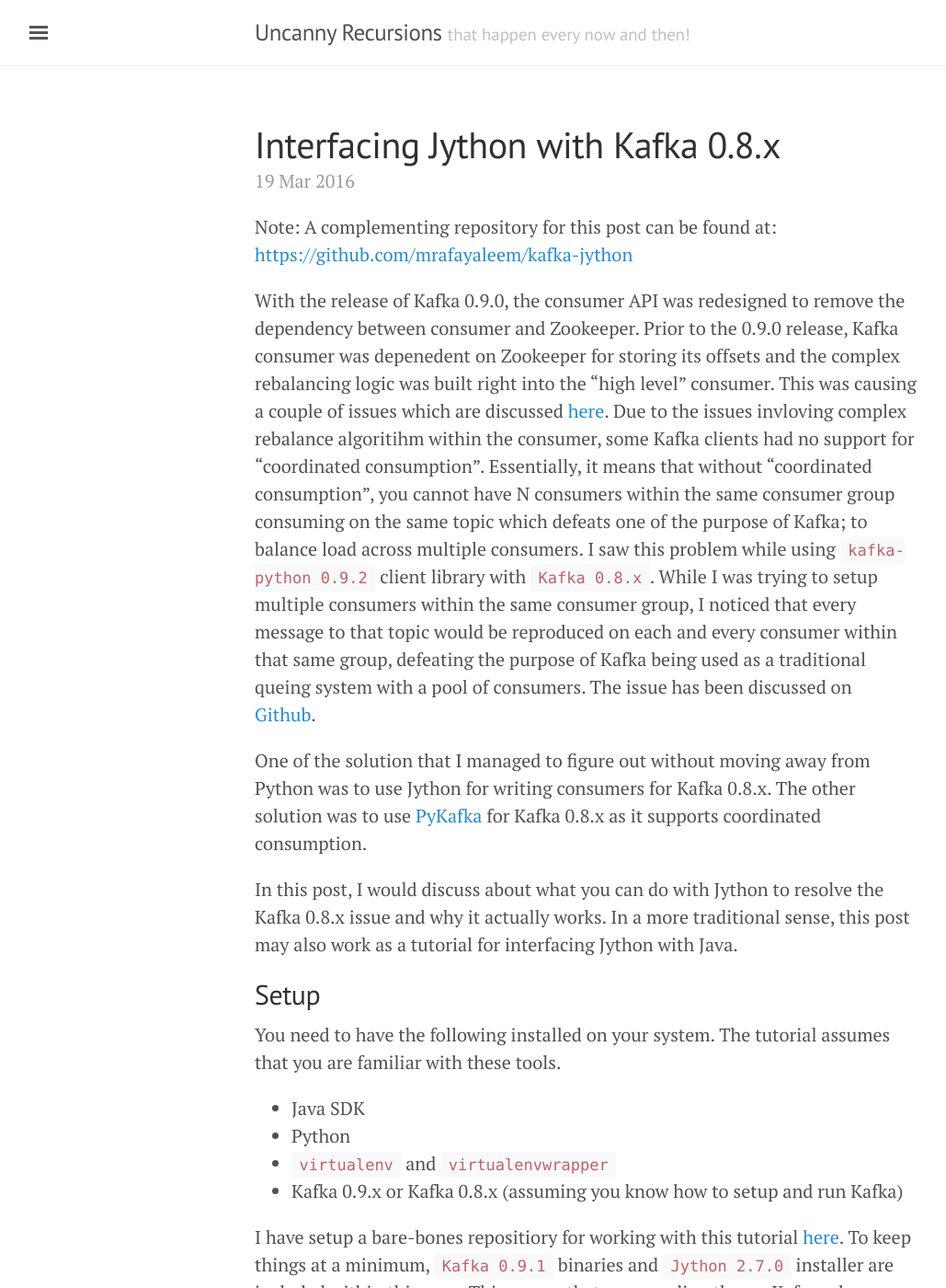
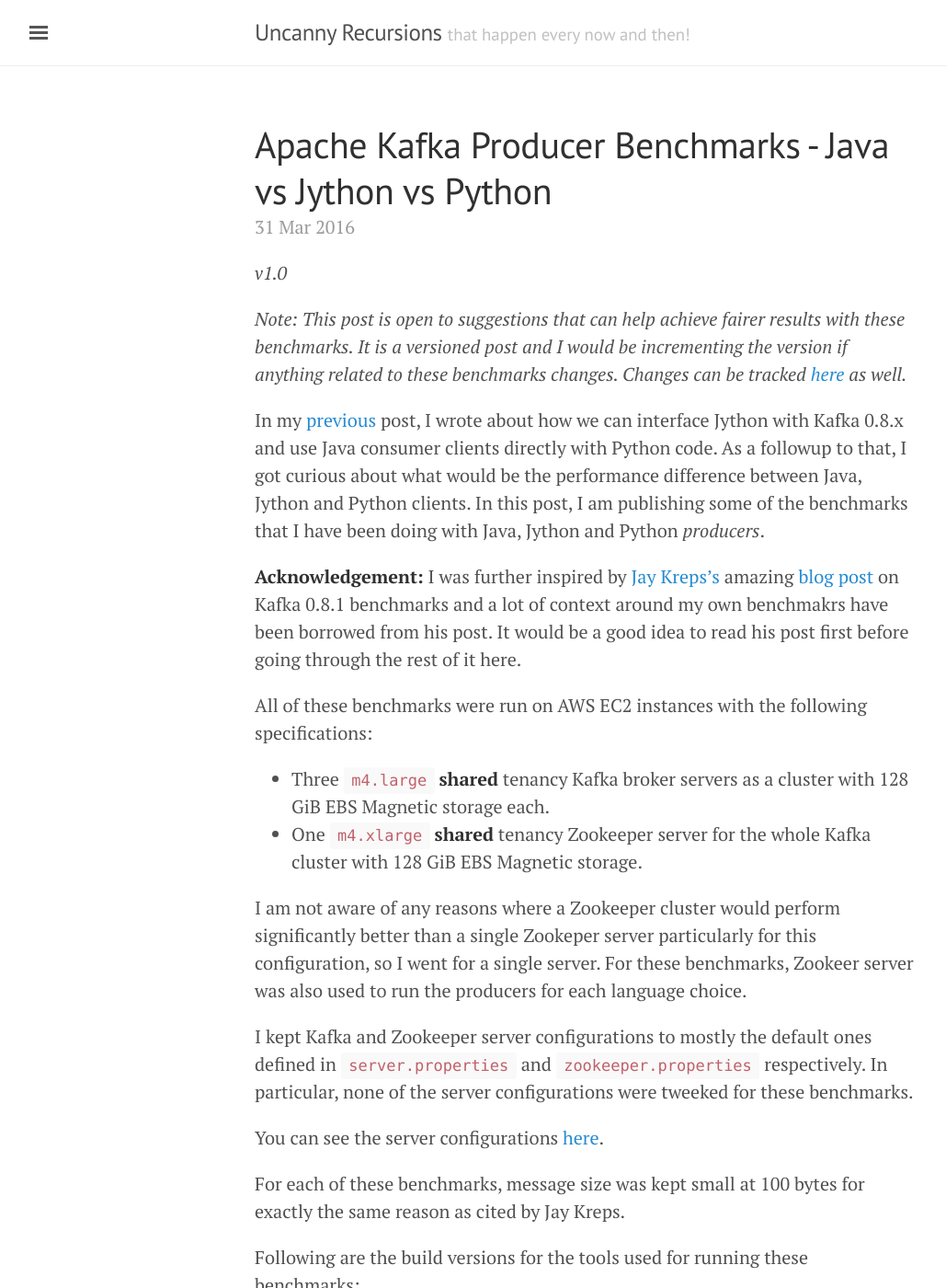
Before and after one commit to mrafayaleem/mrafayaleem.github.io, a Jekyll site: the page built from index.html, in a window 1280 px wide and 1400 px high. Shown: the whole window at 92% size, without its empty margins (3-1032 px from the left). Built offline with Jekyll 4.4.1, drawn with Linux system fonts in a browser that asks for light colours; the list of posts is cut into pages by our own code; some of the changed text lies outside the part shown.

Commit message:
development: kafka producer benchmarks post.

```diff
--- /dev/null
+++ b/_posts/2016-03-31-apache-kafka-producer-benchmarks.md
@@ -0,0 +1,96 @@
+---
+layout: post
+comments: true
+title: Apache Kafka Producer Benchmarks - Java vs Jython vs Python
+---
+*v1.0*
+
+*Note: This post is open to suggestions that can help achieve fairer results with these benchmarks. It is a versioned post and I would be incrementing the version if anything related to these benchmarks changes. Changes can be tracked [here](https://github.com/mrafayaleem/mrafayaleem.github.io) as well.*
+
+In my [previous](http://mrafayaleem.com/2016/03/19/interfacing-jython-with-kafka/) post, I wrote about how we can interface Jython with Kafka 0.8.x and use Java consumer clients directly with Python code. As a followup to that, I got curious about what would be the performance difference between Java, Jython and Python clients. In this post, I am publishing some of the benchmarks that I have been doing with Java, Jython and Python *producers*.
+
+**Acknowledgement:** I was further inspired by [Jay Kreps's](https://twitter.com/jaykreps) amazing [blog post](https://engineering.linkedin.com/kafka/benchmarking-apache-kafka-2-million-writes-second-three-cheap-machines) on Kafka 0.8.1 benchmarks and a lot of context around my own benchmakrs have been borrowed from his post. It would be a good idea to read his post first before going through the rest of it here.
+
+All of these benchmarks were run on AWS EC2 instances with the following specifications:
+
+- Three `m4.large` **shared** tenancy Kafka broker servers as a cluster with 128 GiB EBS Magnetic storage each.
+- One `m4.xlarge` **shared** tenancy Zookeeper server for the whole Kafka cluster with 128 GiB EBS Magnetic storage.
+
+I am not aware of any reasons where a Zookeeper cluster would perform significantly better than a single Zookeper server particularly for this configuration, so I went for a single server. For these benchmarks, Zookeer server was also used to run the producers for each language choice.
+
+I kept Kafka and Zookeeper server configurations to mostly the default ones defined in `server.properties` and `zookeeper.properties` respectively. In particular, none of the server configurations were tweeked for these benchmarks.
+
+You can see the server configurations [here](https://github.com/mrafayaleem/kafka-jython/tree/master/config).
+
+For each of these benchmarks, message size was kept small at 100 bytes for exactly the same reason as cited by Jay Kreps.
+
+Following are the build versions for the tools used for running these benchmarks:
+
+- Kafka: `0.9.0.1`
+- Java: `Java(TM) SE Runtime Environment (build 1.7.0_80-b15)`
+- Jython: `2.7.0`
+- Python `2.7.6`
+- kafka-python: `1.0.2`
+- Python futures module: `3.0.5`
+
+I divided the benchmarks into three different cases with each case recording results for all the runs. Before going into the results, lets be clear about the following:
+
+- **Case**: Case is the configuration for running the benchmarks. For example, producing on a topic with no replication is a case.
+- **Run**: The choice of language for running a benchmark is a run. For example, a Java producer benchmark is a run.
+- **Pure Java**: Java code running official Apacha Kafka producer API. See [implementation](https://github.com/mrafayaleem/kafka-jython/blob/master/benchmarks/src/main/java/kafkajython/benchmarks/ProducerPerformance.java).
+- **Java interfaced Jython**: Jython code is just used to call producer code. The actual implementation is still in Java. See [implementation](https://github.com/mrafayaleem/kafka-jython/blob/master/benchmarks/src/main/jython/java_interfaced_jython_prodcuer.py).
+- **Pure Jython**: Where possible, everything is written in Python code using Python standard libraries, except the actual internal producer implementation which is imported from official Kafka libraries. See [implementation](https://github.com/mrafayaleem/kafka-jython/blob/master/benchmarks/src/main/jython/producer_performance.py).
+- **Pure Python**: Pure Python code that uses `kafka-python` client for Kafka. See [implementation](https://github.com/mrafayaleem/kafka-jython/blob/master/benchmarks/src/main/python/producer_performance.py).
+
+These benchmarks were run for the following cases:
+
+1. Single producer (single thread) producing on a topic with no replication and 6 partitions.
+2. Single producer (single thread) producing asynchronousyly on a topic with replication factor of 3 and 6 partitions.
+3. Single producer (single thread) producing syncronously on a topic with replication factor of 3 and 6 partitions.
+
+In this context, a producer running in **async** mode would mean that the number of acknowledgments the producer requires the leader to have received from its followers before considering a request complete is **0**. **Sync** mode is where the leader would wait on all the followers to acknowledge before acknowledging it to the the producer.
+
+## Single producer producing on a topic with no replication and 6 partitions.
+Results are tabulated below for this case. I was shocked to see such a stark difference between `kafka-python` and official Java producer clients. And as expected, *Java* and *Java interfaced  Jython* producers showed very similar results.
+
+
+**Results:**
+
+ | No. of records sent | records/sec | MB/sec | avg latency (ms) | max latency (ms) | 50th (ms) | 95th (ms) | 99th (ms) | 99.9th (ms)
+--- | --- | --- | --- | --- | --- | --- | --- | --- | --- |
+Pure Java | 50000000 | 747417.671943 | 71.28 | 429.34 | 2828.00 | 265 | 1251 | 1817 | 2497
+Java interfaced Jython | 50000000 | 753046.071359 | 71.82 | 310.54 | 2189.00 | 1 | 1416 | 1798 | 1798
+Pure Jython | 50000000 | 117115.217951 | 11.1689775421 | 53.95983326 | 4088.0 | 2 | 328 | 1108 | 3262
+Pure Python | 50000000 | 9707.5761892 | 0.92578660862 | 25.82151426 | 1334.0 | 26 | 44 | 54 | 226
+
+## Single producer producing asynchronousyly on a topic with replication factor of 3 and 6 partitions.
+
+Not surprisingly, *Java* and *Java interfaced Jython* producers fared similarly here as well. It is also interesting to note that results for *Pure Jython* and *Pure Python* producers are not much different from the previous respective runs. My assumption is that in this case, they are mostly limited by the speed of code execution rather than producing to a topic with 3x replication. What surprises me is the fact that Java producer in this case produced half as many records/sec compared to the run in previous case, although it was run in async mode. This in contrast with the results for Kafka 0.8.1 in Jay Kreps's post.
+
+**Results:**
+
+ | No. of records sent | records/sec | MB/sec | avg latency (ms) | max latency (ms) | 50th (ms) | 95th (ms) | 99th (ms) | 99.9th (ms)
+--- | --- | --- | --- | --- | --- | --- | --- | --- | --- |
+Pure Java | 50000000 | 427051.126561 | 40.73 | 1160.60 | 7428.00 | 459 | 4282 | 6288 | 7266
+Java interfaced Jython | 50000000 | 446791.589595 | 42.61 | 1032.90 | 5925.00 | 219 | 4602 | 5595 | 5852
+Pure Jython | 50000000 | 118026.409589 | 11.2558755483 | 231.39137682 | 5179.0 | 6 | 982 | 1983 | 4590
+Pure Python | 50000000 | 9845.42251444 | 0.938932658619 | 26.58918002 | 1138.0 | 25 | 44 | 59 | 539
+
+## Single producer producing syncronously on a topic with replication factor of 3 and 6 partitions.
+*For this case, I increased the `batch.size` from `8196` to `64000` for each run to accomodate for sync mode.*
+
+Again, *Pure Python* and *Pure Jython* producers showed similar throughput, although max latencies are slightly higher than the previous run. It does seem like throughput in this case is mostly limited by code execution or `kafka-python` producer client implementation. Throughput for *Pure Java* and *Java interfaced Jython* has almost halved compared to the previous case which makes sense here as we ran these producers in sync mode.
+
+**Results:**
+
+ | No. of records sent | records/sec | MB/sec | avg latency (ms) | max latency (ms) | 50th (ms) | 95th (ms) | 99th (ms) | 99.9th (ms)
+--- | --- | --- | --- | --- | --- | --- | --- | --- | --- |
+Pure Java | 50000000 | 205475.511429 | 19.60 | 2502.79 | 11165.00 | 1769 | 6741 | 9492 | 10640
+Java interfaced Jython | 50000000 | 192588.426976 | 18.37 | 2659.39 | 19267.00 | 751 | 9236 | 14518 | 18843
+Pure Jython | 50000000 | 110700.535126 | 10.5572257162 | 1220.20796466 | 7115.0 | 861 | 4770 | 6052 | 6747
+Pure Python | 49999231 | 9844.45746764 | 0.938840624584 | 39.2650510365 | 2359.0 | 28 | 57 | 452 | 1108
+
+
+You can find everything related to these benchmarks [here](https://github.com/mrafayaleem/kafka-jython/tree/master/benchmarks). I would love to hear some feedback on this post while I am working on publishing results for consumer benchmarks in my upcoming post.
+
+---
```
Also changed, not shown: _posts/2016-02-08-live-mysql-schema-changes-with-percona.md (line endings or trailing spaces).
